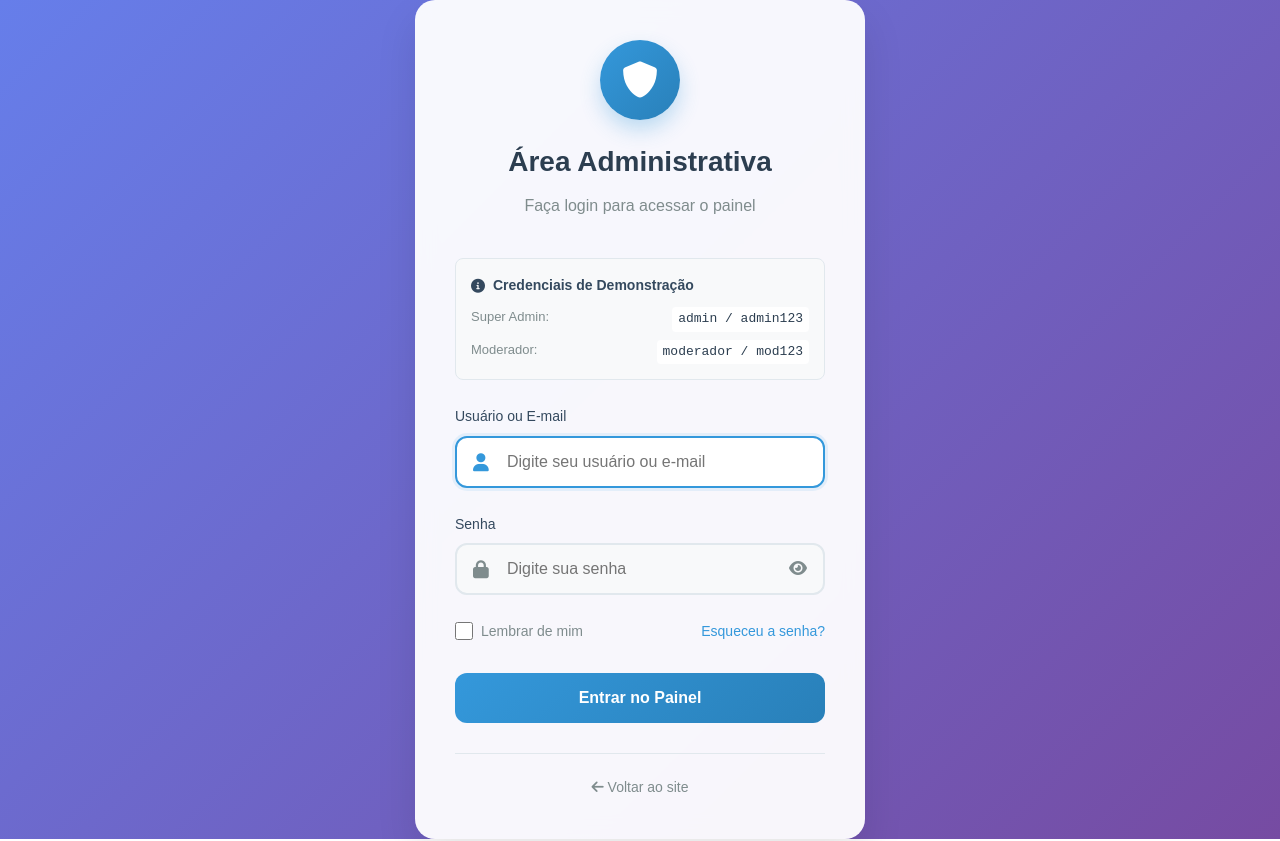
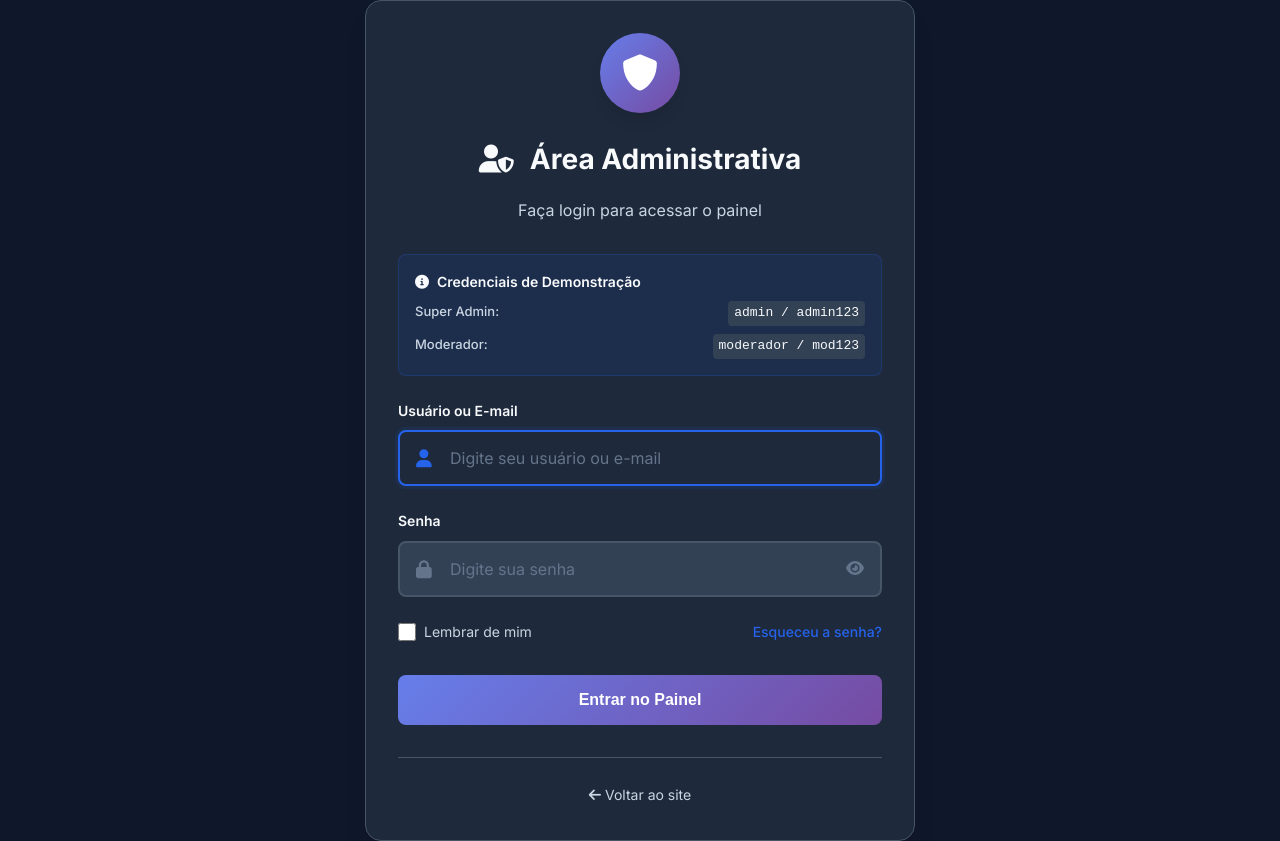
Before and after one commit to caiodiasol/-attendance_list, a website: page auth/login.html in a window 1280 px wide. Drawn offline with Linux system fonts and the light colour scheme.

Commit message:
ajustando pagina de login adm e geração de PDF

```diff
--- a/auth/login.html
+++ b/auth/login.html
@@ -4,7 +4,7 @@
     <meta charset="UTF-8">
     <meta name="viewport" content="width=device-width, initial-scale=1.0">
     <title>Login Administrativo - ClientKey</title>
-    <link rel="stylesheet" href="../assets/css/modern-theme.css">
+    <link rel="stylesheet" href="../assets/css/admin-unified.css">
     <link href="https://fonts.googleapis.com/css2?family=Inter:wght@300;400;500;600;700;800&display=swap" rel="stylesheet">
     <link rel="stylesheet" href="https://cdnjs.cloudflare.com/ajax/libs/font-awesome/6.0.0/css/all.min.css">
 
@@ -16,25 +16,28 @@
         }
 
         body {
-            font-family: 'Poppins', sans-serif;
-            background: linear-gradient(135deg, #667eea 0%, #764ba2 100%);
+            font-family: 'Inter', -apple-system, BlinkMacSystemFont, 'Segoe UI', Roboto, sans-serif;
+            background: var(--dark-bg);
+            color: var(--text-primary);
             min-height: 100vh;
             display: flex;
             align-items: center;
             justify-content: center;
             overflow-x: hidden;
+            line-height: 1.6;
         }
 
         .login-container {
-            background: rgba(255, 255, 255, 0.95);
-            backdrop-filter: blur(10px);
-            border-radius: 20px;
-            box-shadow: 0 20px 40px rgba(0, 0, 0, 0.1);
+            background: var(--card-bg);
+            border: 1px solid var(--border-color);
+            border-radius: var(--radius-xl);
+            box-shadow: var(--shadow-xl);
             width: 100%;
-            max-width: 450px;
-            padding: 40px;
+            max-width: 550px;
+            padding: var(--spacing-xl);
             position: relative;
             animation: slideUp 0.6s ease-out;
+            backdrop-filter: blur(10px);
         }
 
         @keyframes slideUp {
@@ -50,19 +53,19 @@
 
         .login-header {
             text-align: center;
-            margin-bottom: 40px;
+            margin-bottom: var(--spacing-xl);
         }
 
         .login-logo {
             width: 80px;
             height: 80px;
-            background: linear-gradient(135deg, #3498db, #2980b9);
+            background: var(--gradient-primary);
             border-radius: 50%;
             display: flex;
             align-items: center;
             justify-content: center;
-            margin: 0 auto 20px;
-            box-shadow: 0 10px 20px rgba(52, 152, 219, 0.3);
+            margin: 0 auto var(--spacing-lg);
+            box-shadow: var(--shadow-lg);
         }
 
         .login-logo i {
@@ -71,15 +74,20 @@
         }
 
         .login-title {
-            color: #2c3e50;
+            color: var(--text-primary);
             font-size: 28px;
-            font-weight: 600;
-            margin-bottom: 8px;
+            font-weight: 700;
+            margin-bottom: var(--spacing-md);
+            display: flex;
+            align-items: center;
+            justify-content: center;
+            gap: var(--spacing-md);
         }
 
         .login-subtitle {
-            color: #7f8c8d;
+            color: var(--text-secondary);
             font-size: 16px;
+            line-height: 1.5;
         }
 
         .login-form {
@@ -87,15 +95,15 @@
         }
 
         .form-group {
-            margin-bottom: 25px;
+            margin-bottom: var(--spacing-lg);
             position: relative;
         }
 
         .form-group label {
             display: block;
-            color: #34495e;
-            font-weight: 500;
-            margin-bottom: 8px;
+            color: var(--text-primary);
+            font-weight: 600;
+            margin-bottom: var(--spacing-sm);
             font-size: 14px;
         }
 
@@ -105,33 +113,39 @@
 
         .form-group input {
             width: 100%;
-            padding: 15px 20px 15px 50px;
-            border: 2px solid #e1e8ed;
-            border-radius: 12px;
+            padding: var(--spacing-md) var(--spacing-lg) var(--spacing-md) 50px;
+            background: var(--surface-bg);
+            border: 2px solid var(--border-color);
+            border-radius: var(--radius-md);
+            color: var(--text-primary);
             font-size: 16px;
             transition: all 0.3s ease;
-            background: #f8f9fa;
+            font-family: inherit;
         }
 
         .form-group input:focus {
             outline: none;
-            border-color: #3498db;
-            background: white;
-            box-shadow: 0 0 0 3px rgba(52, 152, 219, 0.1);
+            border-color: var(--primary-color);
+            background: var(--card-bg);
+            box-shadow: 0 0 0 3px rgba(37, 99, 235, 0.1);
+        }
+
+        .form-group input::placeholder {
+            color: var(--text-muted);
         }
 
         .form-group .input-icon {
             position: absolute;
             left: 18px;
             top: 50%;
+            color: var(--text-muted);
             transform: translateY(-50%);
-            color: #7f8c8d;
             font-size: 18px;
             transition: color 0.3s ease;
         }
 
         .form-group input:focus + .input-icon {
-            color: #3498db;
+            color: var(--primary-color);
         }
 
         .password-toggle {
@@ -141,21 +155,21 @@
             transform: translateY(-50%);
             background: none;
             border: none;
-            color: #7f8c8d;
+            color: var(--text-muted);
             cursor: pointer;
             font-size: 16px;
             transition: color 0.3s ease;
         }
 
         .password-toggle:hover {
-            color: #3498db;
+            color: var(--primary-color);
         }
 
         .remember-forgot {
             display: flex;
             justify-content: space-between;
             align-items: center;
-            margin-bottom: 30px;
+            margin-bottom: var(--spacing-xl);
         }
 
         .remember-me {
@@ -167,18 +181,18 @@
         .remember-me input[type="checkbox"] {
             width: 18px;
             height: 18px;
-            accent-color: #3498db;
+            accent-color: var(--primary-color);
         }
 
         .remember-me label {
             font-size: 14px;
-            color: #7f8c8d;
+            color: var(--text-secondary);
             cursor: pointer;
             margin-bottom: 0;
         }
 
         .forgot-password {
-            color: #3498db;
+            color: var(--primary-color);
             text-decoration: none;
             font-size: 14px;
             font-weight: 500;
@@ -186,27 +200,32 @@
         }
 
         .forgot-password:hover {
-            color: #2980b9;
+            color: var(--primary-dark);
         }
 
         .login-button {
             width: 100%;
-            padding: 16px;
-            background: linear-gradient(135deg, #3498db, #2980b9);
+            padding: var(--spacing-md) var(--spacing-lg);
+            background: var(--gradient-primary);
             color: white;
             border: none;
-            border-radius: 12px;
+            border-radius: var(--radius-md);
             font-size: 16px;
             font-weight: 600;
             cursor: pointer;
-            transition: all 0.3s ease;
+            transition: all 0.2s ease;
             position: relative;
             overflow: hidden;
+            display: flex;
+            align-items: center;
+            justify-content: center;
+            gap: var(--spacing-sm);
+            margin-bottom: var(--spacing-md);
         }
 
         .login-button:hover {
             transform: translateY(-2px);
-            box-shadow: 0 10px 20px rgba(52, 152, 219, 0.3);
+            box-shadow: var(--shadow-lg);
         }
 
         .login-button:active {
@@ -214,9 +233,10 @@
         }
 
         .login-button:disabled {
-            background: #bdc3c7;
+            background: var(--text-muted);
             cursor: not-allowed;
             transform: none;
+            box-shadow: none;
         }
 
         .login-button .loading-spinner {
@@ -235,53 +255,54 @@
         }
 
         .alert {
-            padding: 15px;
-            border-radius: 8px;
-            margin-bottom: 20px;
+            padding: var(--spacing-md);
+            border-radius: var(--radius-md);
+            margin-bottom: var(--spacing-lg);
             font-size: 14px;
             display: none;
+            border: 1px solid;
         }
 
         .alert.error {
-            background: #fee;
-            color: #c62828;
-            border: 1px solid #ffcdd2;
+            background: rgba(239, 68, 68, 0.1);
+            color: var(--danger-color);
+            border-color: rgba(239, 68, 68, 0.2);
         }
 
         .alert.success {
-            background: #e8f5e8;
-            color: #2e7d32;
-            border: 1px solid #c8e6c9;
+            background: rgba(16, 185, 129, 0.1);
+            color: var(--secondary-color);
+            border-color: rgba(16, 185, 129, 0.2);
         }
 
         .alert.info {
-            background: #e3f2fd;
-            color: #1565c0;
-            border: 1px solid #bbdefb;
+            background: rgba(37, 99, 235, 0.1);
+            color: var(--primary-color);
+            border-color: rgba(37, 99, 235, 0.2);
         }
 
         .demo-credentials {
-            background: #f8f9fa;
-            border: 1px solid #e1e8ed;
-            border-radius: 8px;
-            padding: 15px;
-            margin-bottom: 25px;
+            background: rgba(37, 99, 235, 0.1);
+            border: 1px solid rgba(37, 99, 235, 0.2);
+            border-radius: var(--radius-md);
+            padding: var(--spacing-md);
+            margin-bottom: var(--spacing-lg);
         }
 
         .demo-credentials h4 {
-            color: #34495e;
+            color: var(--text-primary);
             font-size: 14px;
             font-weight: 600;
-            margin-bottom: 10px;
+            margin-bottom: var(--spacing-sm);
             display: flex;
             align-items: center;
-            gap: 8px;
+            gap: var(--spacing-sm);
         }
 
         .demo-credentials .credential-item {
             display: flex;
             justify-content: space-between;
-            margin-bottom: 8px;
+            margin-bottom: var(--spacing-sm);
             font-size: 13px;
         }
 
@@ -290,50 +311,71 @@
         }
 
         .demo-credentials .credential-label {
-            color: #7f8c8d;
+            color: var(--text-secondary);
             font-weight: 500;
         }
 
         .demo-credentials .credential-value {
-            color: #2c3e50;
+            color: var(--text-primary);
             font-family: 'Courier New', monospace;
-            background: white;
+            background: var(--surface-bg);
             padding: 2px 6px;
-            border-radius: 4px;
+            border-radius: var(--radius-sm);
             cursor: pointer;
             transition: background 0.2s ease;
         }
 
         .demo-credentials .credential-value:hover {
-            background: #ecf0f1;
+            background: var(--hover-bg);
         }
 
         .back-to-site {
             text-align: center;
-            margin-top: 30px;
-            padding-top: 20px;
-            border-top: 1px solid #e1e8ed;
+            margin-top: var(--spacing-xl);
+            padding-top: var(--spacing-lg);
+            border-top: 1px solid var(--border-color);
         }
 
         .back-to-site a {
-            color: #7f8c8d;
+            color: var(--text-secondary);
             text-decoration: none;
             font-size: 14px;
             transition: color 0.3s ease;
         }
 
         .back-to-site a:hover {
-            color: #3498db;
+            color: var(--primary-color);
+        }
+
+        /* Responsividade */
+        @media (max-width: 768px) {
+            .login-container {
+                margin: var(--spacing-lg);
+                padding: var(--spacing-lg);
+                max-width: 100%;
+            }
         }
 
         @media (max-width: 480px) {
             .login-container {
-                margin: 20px;
-                padding: 30px 25px;
+                margin: var(--spacing-md);
+                padding: var(--spacing-lg) var(--spacing-md);
             }
 
             .login-title {
                 font-size: 24px;
+            }
+
+            .form-group input {
+                padding: var(--spacing-sm) var(--spacing-md) var(--spacing-sm) 45px;
+            }
+
+            .form-group .input-icon {
+                left: 15px;
+            }
+
+            .password-toggle {
+                right: 15px;
             }
         }
     </style>
@@ -344,7 +386,10 @@
             <div class="login-logo">
                 <i class="fas fa-shield-alt"></i>
             </div>
-            <h1 class="login-title">Área Administrativa</h1>
+            <h1 class="login-title">
+                <i class="fas fa-user-shield"></i>
+                Área Administrativa
+            </h1>
             <p class="login-subtitle">Faça login para acessar o painel</p>
         </div>
 
```
Also changed, not shown: admin/dashboard.html (+70 -0 lines).
